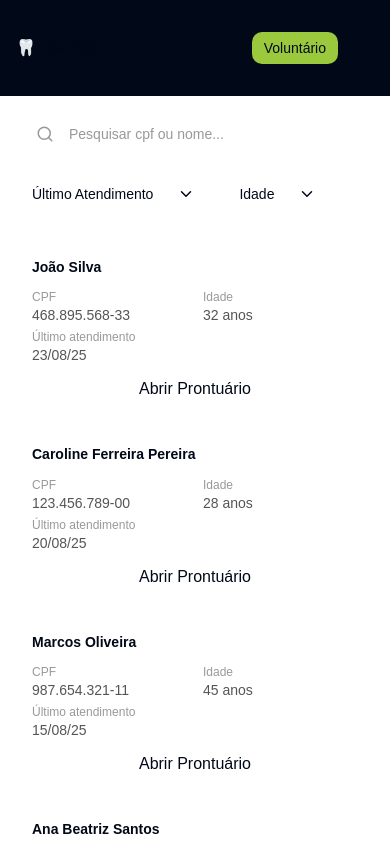
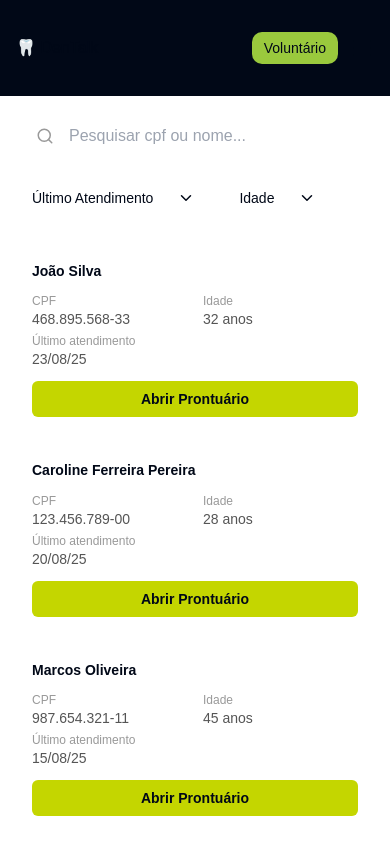
Before and after one commit to Moonnax/Dentalk, a React (Vite) app: page /prontuarios in a window 390 px wide. Shown: the top 844 px of the page. Built offline with nearby package versions, Linux system fonts and the light colour scheme.

Commit message:
add busca e filtro por data de atendimento e idade

```diff
--- a/src/pages/Voluntario/Vprontuarios.tsx
+++ b/src/pages/Voluntario/Vprontuarios.tsx
@@ -1,15 +1,83 @@
-import { ChevronDown, Search } from "lucide-react";
+import { useState, useEffect } from "react";
+import { ChevronDown, Search, X } from "lucide-react";
+import { Link, useLocation } from "react-router-dom";
 import HeaderVoluntario from "../../components/HeaderVoluntario/HeaderVoluntario";
 import Footer from "../../components/Footer/Footer";
 
+type Paciente = {
+  nome: string;
+  cpf: string;
+  idade: string;
+  ultimoAtendimento: string;
+  slug: string;
+};
+
+const PACIENTES: Paciente[] = [
+  { nome: "João Silva",                cpf: "468.895.568-33", idade: "32 anos", ultimoAtendimento: "23/08/25", slug: "joao-silva" },
+  { nome: "Caroline Ferreira Pereira", cpf: "123.456.789-00", idade: "28 anos", ultimoAtendimento: "20/08/25", slug: "caroline-ferreira-pereira" },
+  { nome: "Marcos Oliveira",           cpf: "987.654.321-11", idade: "45 anos", ultimoAtendimento: "15/08/25", slug: "marcos-oliveira" },
+  { nome: "Ana Beatriz Santos",        cpf: "456.123.789-55", idade: "19 anos", ultimoAtendimento: "10/08/25", slug: "ana-beatriz-santos" },
+  { nome: "Roberto Cavalcante",        cpf: "333.222.111-99", idade: "50 anos", ultimoAtendimento: "05/08/25", slug: "roberto-cavalcante" },
+];
+
+function getIdadeFaixa(idadeStr: string): string {
+  const n = parseInt(idadeStr);
+  if (n <= 20) return "Até 20";
+  if (n <= 30) return "21-30";
+  if (n <= 40) return "31-40";
+  return "41+";
+}
+
+// Normaliza string removendo acentos — "joao" encontra "João"
+function norm(str: string): string {
+  return str.normalize("NFD").replace(/[\u0300-\u036f]/g, "").toLowerCase();
+}
+
 export default function Prontuario() {
-  const pacientes = [
-    { nome: "João Silva", cpf: "468.895.568-33", idade: "32 anos", ultimoAtendimento: "23/08/25" },
-    { nome: "Caroline Ferreira Pereira", cpf: "123.456.789-00", idade: "28 anos", ultimoAtendimento: "20/08/25" },
-    { nome: "Marcos Oliveira", cpf: "987.654.321-11", idade: "45 anos", ultimoAtendimento: "15/08/25" },
-    { nome: "Ana Beatriz Santos", cpf: "456.123.789-55", idade: "19 anos", ultimoAtendimento: "10/08/25" },
-    { nome: "Roberto Cavalcante", cpf: "333.222.111-99", idade: "50 anos", ultimoAtendimento: "05/08/25" },
-  ];
+  const location = useLocation();
+
+  const [busca, setBusca]               = useState("");
+  const [filtroUltimo, setFiltroUltimo] = useState("");
+  const [filtroIdade, setFiltroIdade]   = useState("");
+
+  useEffect(() => {
+    const inicial = location.state?.buscaInicial as string | undefined;
+    if (inicial) setBusca(inicial);
+  }, [location.state]);
+
+  const datas = [...new Set(PACIENTES.map((p) => p.ultimoAtendimento))].sort().reverse();
+
+  const filtrados = PACIENTES.filter((p) => {
+    const matchBusca  = !busca || norm(p.nome).includes(norm(busca)) || p.cpf.includes(busca);
+    const matchUltimo = !filtroUltimo || p.ultimoAtendimento === filtroUltimo;
+    const matchIdade  = !filtroIdade  || getIdadeFaixa(p.idade) === filtroIdade;
+    return matchBusca && matchUltimo && matchIdade;
+  });
+
+  const temFiltro = filtroUltimo || filtroIdade;
+
+  // ── Linha vazia para mobile e desktop ──
+  const LinhaVazia = () => (
+    <div className="py-8 px-6 text-center text-[#999] text-sm">
+      <p className="font-semibold text-[#ccc] text-lg mb-1">Nenhum resultado encontrado</p>
+      <div className="grid grid-cols-2 gap-x-4 gap-y-1 text-sm text-[#ddd] mt-4 max-w-xs mx-auto text-left">
+        <div><span className="text-xs text-[#ddd] block">CPF</span>—</div>
+        <div><span className="text-xs text-[#ddd] block">Idade</span>—</div>
+        <div className="col-span-2"><span className="text-xs text-[#ddd] block">Último atendimento</span>—</div>
+      </div>
+    </div>
+  );
+
+  // Linha vazia desktop (dentro da tabela com colunas)
+  const LinhaVaziaDesktop = () => (
+    <div className="flex items-center px-6 py-8 bg-white">
+      <span className="w-[30%] text-[#ccc] font-semibold">Nenhum resultado encontrado</span>
+      <span className="w-[22%] text-[#ddd]">—</span>
+      <span className="w-[10%] text-[#ddd]">—</span>
+      <span className="w-[18%] text-[#ddd]">—</span>
+      <span className="w-[20%]" />
+    </div>
+  );
 
   return (
     <div className="font-[Arial] text-[#010817] flex flex-col min-h-screen">
@@ -17,36 +85,91 @@ export default function Prontuario() {
 
       <main className="flex-1 mx-4 my-4 sm:mx-8 sm:my-6 [@media(min-width:992px)]:mx-12 [@media(min-width:992px)]:my-8">
 
+        {/* ── Busca + filtros ── */}
         <section className="mb-[30px]">
+
+          {/* Barra de busca */}
           <div className="flex items-center gap-[15px] border border-[#eee] px-5 py-3 rounded-lg text-[#999] w-full [@media(min-width:992px)]:max-w-[600px] mb-5 bg-white">
-            <Search size={18} />
-            <p className="text-sm [@media(min-width:992px)]:text-base">Pesquisar cpf ou nome...</p>
+            <Search size={18} className="shrink-0" />
+            <input
+              type="text"
+              value={busca}
+              onChange={(e) => setBusca(e.target.value)}
+              placeholder="Pesquisar cpf ou nome..."
+              className="flex-1 bg-transparent outline-none text-[#333] placeholder-[#999] text-sm [@media(min-width:992px)]:text-base"
+            />
+            {busca && (
+              <button onClick={() => setBusca("")} className="text-[#bbb] hover:text-[#555] transition-colors">
+                <X size={15} />
+              </button>
+            )}
           </div>
 
+          {/* Filtros */}
           <div className="flex flex-wrap gap-3">
-            <div className="flex items-center gap-6 [@media(min-width:480px)]:gap-10 border border-[#eee] px-4 py-2 rounded-lg cursor-pointer bg-white hover:border-[#f1c40f]">
-              <span className="text-sm [@media(min-width:992px)]:text-base">Último Atendimento</span>
-              <ChevronDown size={18} />
+
+            {/*
+              FILTRO ÚLTIMO ATENDIMENTO
+              O <select> cobre todo o div com position absolute + opacity 0
+              para que clicar em qualquer lugar (inclusive na setinha) abra o menu nativo.
+            */}
+            <div className={`relative flex items-center gap-6 [@media(min-width:480px)]:gap-10 border px-4 py-2 rounded-lg bg-white transition-colors ${filtroUltimo ? "border-[#f1c40f] bg-[#fffdf0]" : "border-[#eee] hover:border-[#f1c40f]"}`}>
+              <span className="text-sm [@media(min-width:992px)]:text-base text-[#010817] select-none pointer-events-none">
+                {filtroUltimo || "Último Atendimento"}
+              </span>
+              <ChevronDown size={18} className="shrink-0 pointer-events-none" />
+              {/* Select invisível cobre tudo — qualquer clique no div abre o dropdown nativo */}
+              <select
+                value={filtroUltimo}
+                onChange={(e) => setFiltroUltimo(e.target.value)}
+                className="absolute inset-0 w-full h-full opacity-0 cursor-pointer"
+              >
+                <option value="">Último Atendimento</option>
+                {datas.map((d) => (
+                  <option key={d} value={d}>{d}</option>
+                ))}
+              </select>
             </div>
-            <div className="flex items-center gap-6 [@media(min-width:480px)]:gap-10 border border-[#eee] px-4 py-2 rounded-lg cursor-pointer bg-white hover:border-[#f1c40f]">
-              <span className="text-sm [@media(min-width:992px)]:text-base">Idade</span>
-              <ChevronDown size={18} />
+
+            {/* FILTRO IDADE — mesma técnica */}
+            <div className={`relative flex items-center gap-6 [@media(min-width:480px)]:gap-10 border px-4 py-2 rounded-lg bg-white transition-colors ${filtroIdade ? "border-[#f1c40f] bg-[#fffdf0]" : "border-[#eee] hover:border-[#f1c40f]"}`}>
+              <span className="text-sm [@media(min-width:992px)]:text-base text-[#010817] select-none pointer-events-none">
+                {filtroIdade ? `${filtroIdade} anos` : "Idade"}
+              </span>
+              <ChevronDown size={18} className="shrink-0 pointer-events-none" />
+              <select
+                value={filtroIdade}
+                onChange={(e) => setFiltroIdade(e.target.value)}
+                className="absolute inset-0 w-full h-full opacity-0 cursor-pointer"
+              >
+                <option value="">Idade</option>
+                <option value="Até 20">Até 20 anos</option>
+                <option value="21-30">21–30 anos</option>
+                <option value="31-40">31–40 anos</option>
+                <option value="41+">41+ anos</option>
+              </select>
             </div>
+
+            {/* Limpar filtros */}
+            {temFiltro && (
+              <button
+                onClick={() => { setFiltroUltimo(""); setFiltroIdade(""); }}
+                className="flex items-center gap-2 border border-[#eee] px-4 py-2 rounded-lg text-sm text-[#999] bg-white hover:border-[#f1c40f] hover:text-[#555] transition-colors"
+              >
+                <X size={14} /> Limpar filtros
+              </button>
+            )}
           </div>
         </section>
 
+        {/* ── Resultados ── */}
         <section>
-          {/* ── MOBILE: cards ── */}
+
+          {/* MOBILE: cards */}
           <div className="flex flex-col gap-3 [@media(min-width:992px)]:hidden">
-            {pacientes.map((paciente, index) => (
-              <div
-                key={index}
-                className="bg-white border border-[#eee] rounded-xl px-4 py-4 flex flex-col gap-3"
-              >
-                <div className="flex items-start justify-between gap-2">
-                  <span className="font-bold text-[#010817] text-sm leading-snug">{paciente.nome}</span>
-                </div>
-
+            {filtrados.length > 0 ? filtrados.map((paciente, index) => (
+              <div key={index} className="bg-white border border-[#eee] rounded-xl px-4 py-4 flex flex-col gap-3">
+                <span className="font-bold text-[#010817] text-sm leading-snug">{paciente.nome}</span>
                 <div className="grid grid-cols-2 gap-x-4 gap-y-1 text-sm text-[#555]">
                   <div>
                     <span className="text-xs text-[#999] block">CPF</span>
@@ -61,19 +184,33 @@ export default function Prontuario() {
                     {paciente.ultimoAtendimento}
                   </div>
                 </div>
-
-                <button className="w-full bg-[#c4d600] text-black py-2 rounded-md text-sm font-bold hover:bg-[#f1c40f] transition-colors">
+                <Link
+                  to={`/voluntario/prontuario/${paciente.slug}`}
+                  state={{ paciente }}
+                  className="w-full bg-[#c4d600] text-black py-2 rounded-md text-sm font-bold hover:bg-[#f1c40f] transition-colors text-center"
+                >
                   Abrir Prontuário
-                </button>
+                </Link>
               </div>
-            ))}
+            )) : (
+              /* Estado vazio mobile — mantém visual de card com os títulos */
+              <div className="bg-white border border-[#eee] rounded-xl px-4 py-4 flex flex-col gap-3">
+                <span className="font-bold text-[#ccc] text-sm">Nenhum resultado encontrado</span>
+                <div className="grid grid-cols-2 gap-x-4 gap-y-1 text-sm text-[#ddd]">
+                  <div><span className="text-xs text-[#ddd] block">CPF</span>—</div>
+                  <div><span className="text-xs text-[#ddd] block">Idade</span>—</div>
+                  <div className="col-span-2"><span className="text-xs text-[#ddd] block">Último atendimento</span>—</div>
+                </div>
+              </div>
+            )}
           </div>
 
-          {/* ── DESKTOP: tabela ── */}
+          {/* DESKTOP: tabela */}
           <div className="hidden [@media(min-width:992px)]:block bg-white border border-[#eee] rounded-xl overflow-hidden">
             <div className="overflow-x-auto">
               <div className="min-w-[480px]">
 
+                {/* Header sempre visível */}
                 <div className="flex items-center px-6 py-4 bg-[#fafafa] border-b-2 border-[#eee]">
                   <span className="w-[30%] font-bold text-black text-base">Paciente</span>
                   <span className="w-[22%] font-bold text-black text-base">CPF</span>
@@ -82,7 +219,7 @@ export default function Prontuario() {
                   <span className="w-[20%] font-bold text-black text-base text-right">Situação</span>
                 </div>
 
-                {pacientes.map((paciente, index) => (
+                {filtrados.length > 0 ? filtrados.map((paciente, index) => (
                   <div
                     key={index}
                     className={`flex items-center px-6 py-[15px] border-b border-[#f5f5f5] transition-colors hover:bg-[#fffdf5] ${index % 2 === 1 ? "bg-[#fcfcfc]" : "bg-white"}`}
@@ -92,18 +229,31 @@ export default function Prontuario() {
                     <span className="w-[10%] text-[#555] text-base">{paciente.idade}</span>
                     <span className="w-[18%] text-[#555] text-base">{paciente.ultimoAtendimento}</span>
                     <span className="w-[20%] flex justify-end">
-                      <button className="bg-[#c4d600] text-black px-[18px] py-2 rounded-md text-[0.85rem] font-bold cursor-pointer whitespace-nowrap hover:bg-[#f1c40f] transition-colors">
+                      <Link
+                        to={`/voluntario/prontuario/${paciente.slug}`}
+                        state={{ paciente }}
+                        className="bg-[#c4d600] text-black px-[18px] py-2 rounded-md text-[0.85rem] font-bold cursor-pointer whitespace-nowrap hover:bg-[#f1c40f] transition-colors"
+                      >
                         Abrir Prontuário
-                      </button>
+                      </Link>
                     </span>
                   </div>
-                ))}
+                )) : (
+                  /* Estado vazio desktop — dentro da tabela, alinhado às colunas */
+                  <div className="flex items-center px-6 py-8">
+                    <span className="w-[30%] text-[#ccc] font-semibold text-base">Nenhum resultado encontrado</span>
+                    <span className="w-[22%] text-[#ddd] text-base">—</span>
+                    <span className="w-[10%] text-[#ddd] text-base">—</span>
+                    <span className="w-[18%] text-[#ddd] text-base">—</span>
+                    <span className="w-[20%]" />
+                  </div>
+                )}
 
               </div>
             </div>
           </div>
+
         </section>
-
       </main>
 
       <div className="hidden [@media(min-width:992px)]:block">
```
